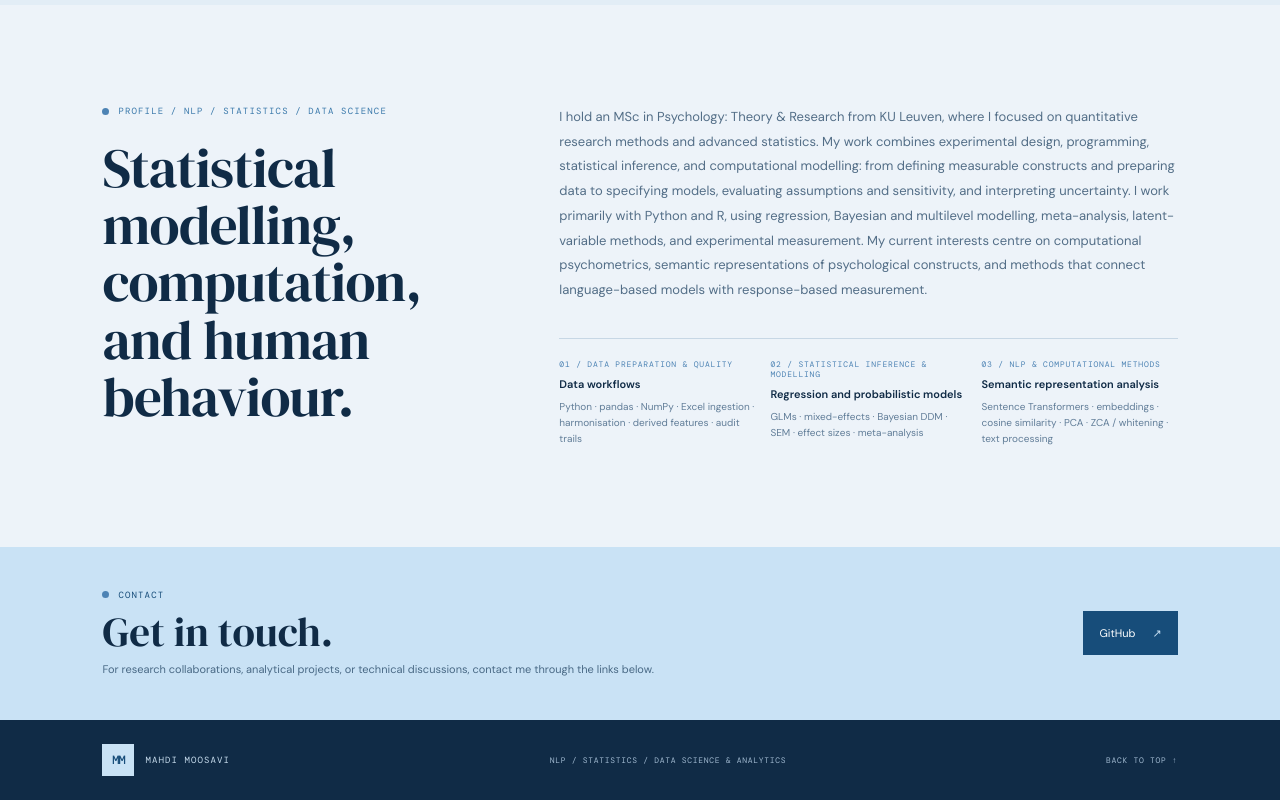
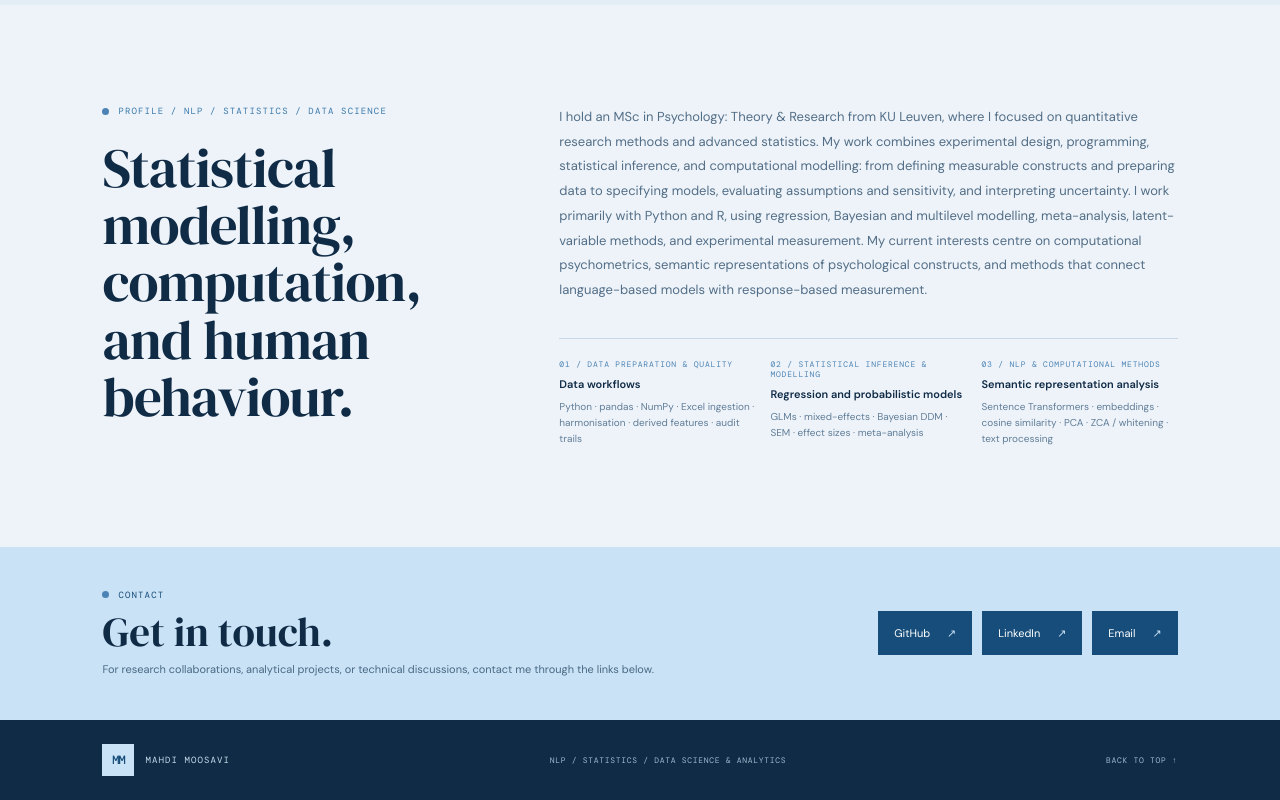
Before and after one commit to MahdiMoocavi/MahdiMoocavi.github.io, a plain HTML site: page index.html in a window 1280 px wide. Shown: the part 4684-5484 px from the top of the page. Drawn offline with nearby package versions, Linux system fonts and the light colour scheme.

Commit message:
Add LinkedIn and email contact links

```diff
--- a/index.html
+++ b/index.html
@@ -281,6 +281,8 @@
       </div>
       <div class="contact-links">
         <a class="contact-link" href="https://github.com/MahdiMoocavi" target="_blank" rel="noreferrer">GitHub <span>↗</span></a>
+        <a class="contact-link" href="https://www.linkedin.com/in/mahdi-moosavi-a672931b4/" target="_blank" rel="noreferrer">LinkedIn <span>↗</span></a>
+        <a class="contact-link" href="mailto:MahdiMoocavi@gmail.com">Email <span>↗</span></a>
       </div>
     </section>
   </main>
```
